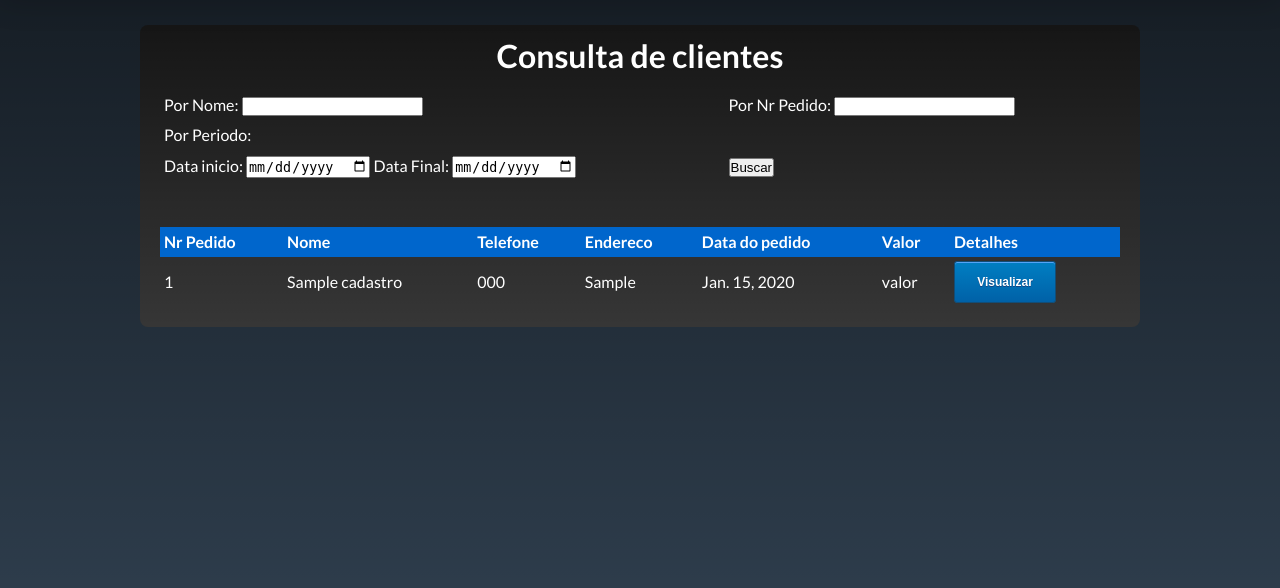
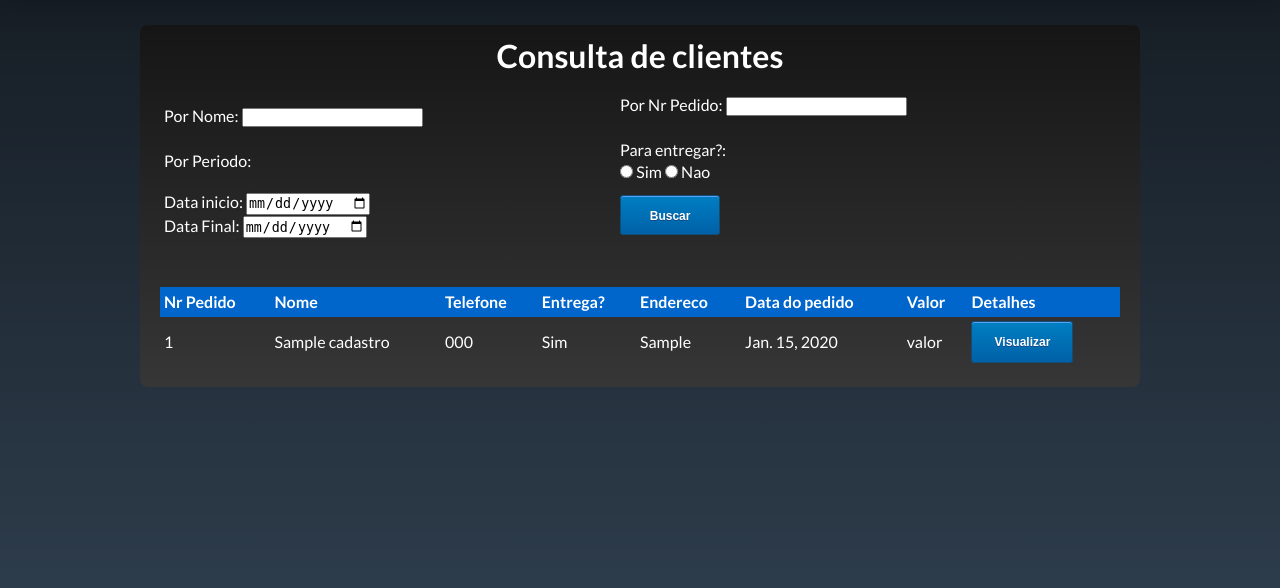
Before and after one commit to Emerson-91/Projeto-Atelie, a Django app: page /projeto/consulta/ in a window 1280 px wide. Shown: the part 55-643 px from the top of the page. Run offline with Django 3.2, Linux system fonts and the light colour scheme; tables that the repository leaves empty hold one stand-in row (values such as "Sample post").

Commit message:
configurando buscas para entrega com radio button

```diff
--- a/atelie/core/views.py
+++ b/atelie/core/views.py
@@ -31,6 +31,11 @@ def Consulta(request):
     buscapedido = request.GET.get('searchnr')
     datainicial = request.GET.get('data_inicial')
     datafinal = request.GET.get('data_final')
+    entrega = request.GET.get('entrega')
+    if entrega:
+        list = list.filter(entrega__icontains=entrega)
+        return render(request, template, {'list': list})
+
     if buscanome:
         list = list.filter(nome__icontains=buscanome)  #  Buscando pelo nome OK
         return render(request, template, {'list': list})
@@ -62,5 +67,6 @@ def Produto(request):
 
 
 def pedido(request):
+    list = Cadastro.objects.all()
 
-    return render(request, 'pedido.html')
+    return render(request, 'pedido.html', {'list':list})
--- a/atelie/templates/consulta.html
+++ b/atelie/templates/consulta.html
@@ -3,34 +3,46 @@
 <h1 align="center"> Consulta de clientes </h1>
 <br>
 <form action="." method="GET">
-    <table class="tabela">
+    <table border="0px" class="tabela">
         <tr>
             <td id=>
                 <label>Por Nome:  </label>
                 <input type="text" class="txtBusca" name="searchnome" id="searchnome">
+                <br><br>
+                 <div>
+                    <label> Por Periodo:</label>
+                </div>
             </td>
             <td>
-                <label> Por Nr Pedido: </label>
-                <input type="text" class="txtBusca" name="searchnr" id="searchnr">
+                <div>
+                    <label> Por Nr Pedido: </label>
+                    <input type="text" class="txtBusca" name="searchnr" id="searchnr">
+                </div>
+                <br>
+                <div>
+                    <label> Para entregar?: </label><br>
+                    <input type="radio" id="sim" name="entrega" value="sim">
+                    <label for="sim">Sim</label>
+                    <input type="radio" id="nao" name="entrega" value="nao">
+                    <label for="nao">Nao</label><br>
+
+                </div>
             </td>
         </tr>
-        <tr>
-            <td colspan="2">
-            <label> Por Periodo:</label>
-            </td>
-        </tr>
+
         <tr>
              <td>
 
                 <label> Data inicio: </label>
                     <input type="date" name="data_inicial" id="data_inicial">
+                 <br>
                     <label> Data Final: </label>
                     <input type="date" name="data_final" id="data_final">
 
             </td>
             <td rowspan="2">
             <div>
-                <button class="btnBusca" type="submit" id=”button-addon1">Buscar</button>
+                <button class="detalhes" type="submit" id=”button-addon1">Buscar</button>
             </div>
             </td>
         </tr>
@@ -43,6 +55,7 @@
         <th>Nr Pedido</th>
         <th>Nome</th>
         <th>Telefone</th>
+        <th>Entrega? </th>
         <th>Endereco</th>
         <th> Data do pedido</th>
         <th> Valor</th>
@@ -55,6 +68,7 @@
         <td>{{ value.pedido }}</td>
         <td>{{ value.nome }}</td>
         <td>{{ value.telefone}}</td>
+        <td> {{value.entrega }} </td>
         <td>{{ value.endereco }}</td>
         <td>{{ value.data_pedido}}</td>
         <td>valor</td>
--- a/atelie/templates/pedido.html
+++ b/atelie/templates/pedido.html
@@ -1,11 +1,13 @@
 <!DOCTYPE html>
 <html lang="en">
+{% if list %}
 <head>
     <meta charset="UTF-8">
-    <title>Pedido </title>
+    <title>Pedido nr {{value.pedido }}</title>
 </head>
 <body>
-<div
+<div> <h1> Tela de Pedidos </h1></div>
 
 </body>
+{% endif %}
 </html>
```
Also changed, not shown: atelie/templates/venda.html (+10 -2 lines).
